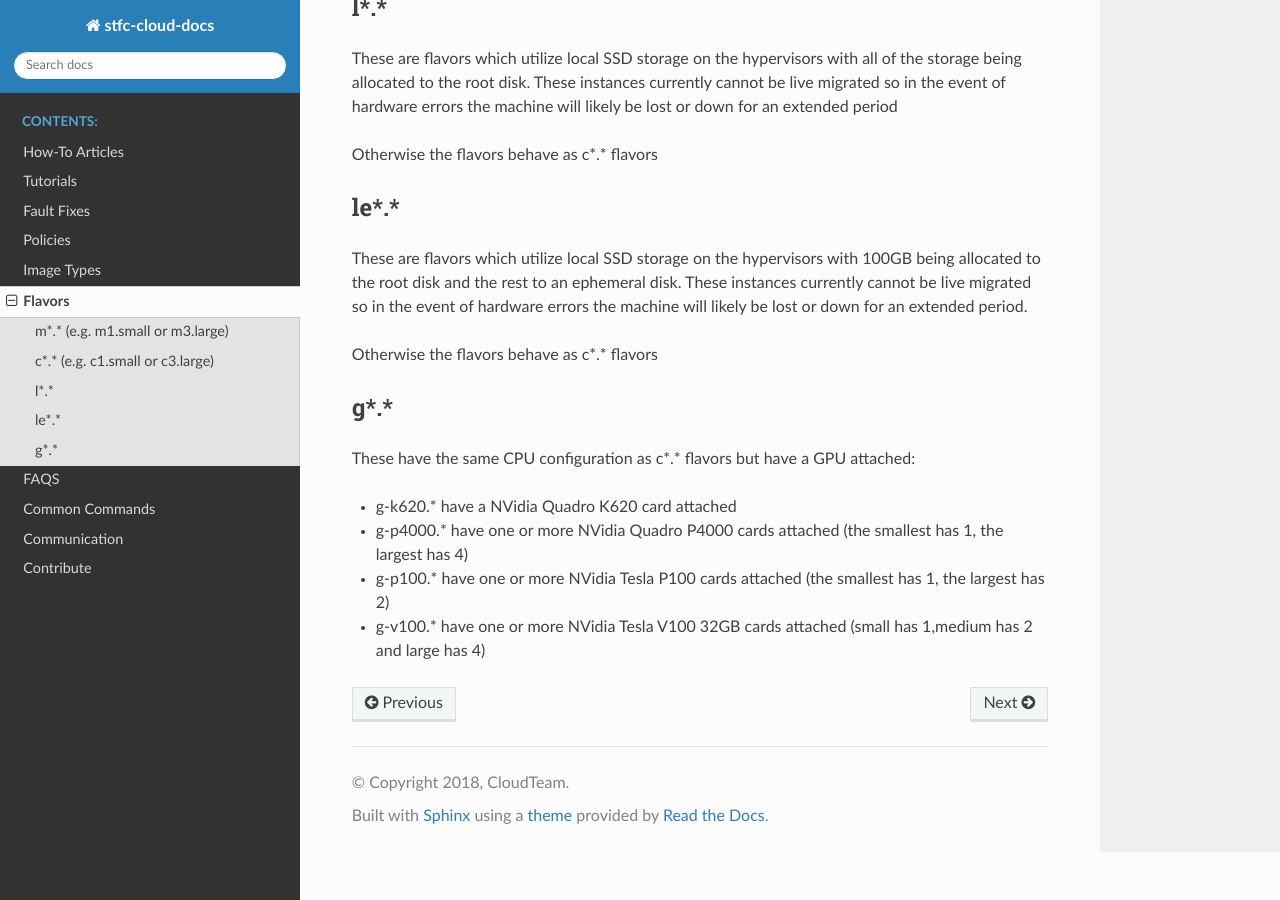
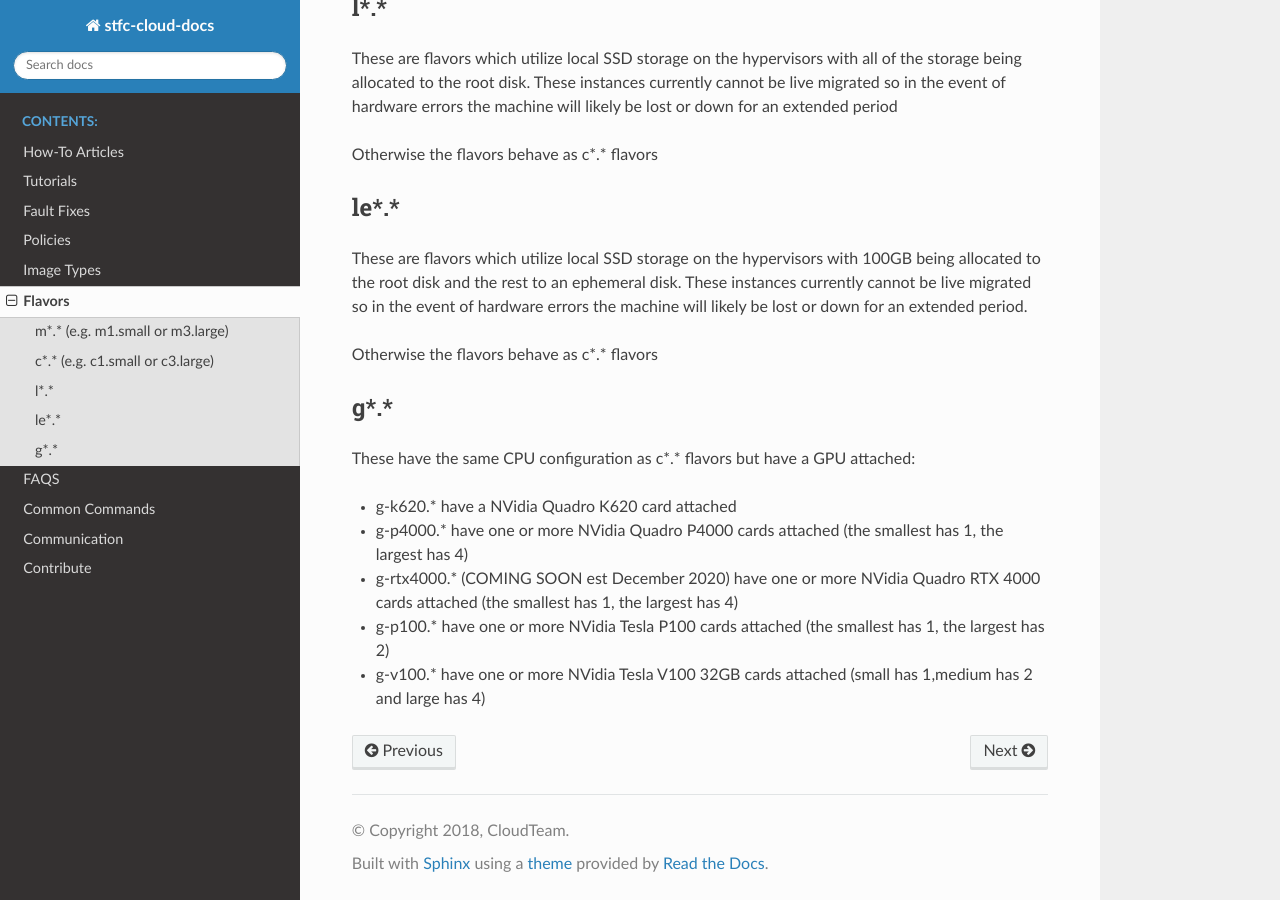
Before and after one commit to stfc/cloud-docs, a Sphinx documentation site: the page built from source/Flavors.rst, in a window 1280 px wide and 900 px high, scrolled down 737 px. Built offline with Sphinx 7.4.7 and the Read the Docs theme 2.0.0, drawn with Linux system fonts in a browser that asks for light colours.

Commit message:
Add description for upcoming RTX 4000 flavors

```diff
--- a/source/Flavors.rst
+++ b/source/Flavors.rst
@@ -42,5 +42,6 @@
 
 - g-k620.* have a NVidia Quadro K620 card attached
 - g-p4000.* have one or more NVidia Quadro P4000 cards attached (the smallest has 1, the largest has 4)
+- g-rtx4000.* (COMING SOON est December 2020) have one or more NVidia Quadro RTX 4000 cards attached (the smallest has 1, the largest has 4)
 - g-p100.* have one or more NVidia Tesla P100 cards attached (the smallest has 1, the largest has 2)
 - g-v100.* have one or more NVidia Tesla V100 32GB cards attached (small has 1,medium has 2 and large has 4)
```
